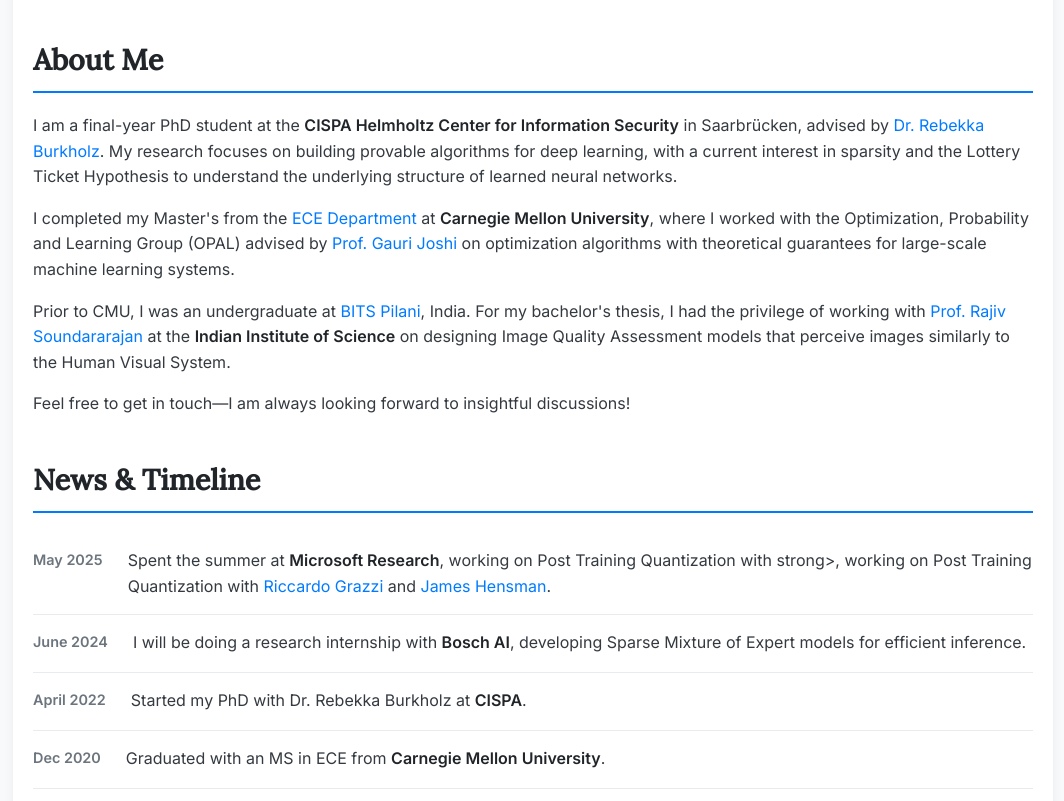
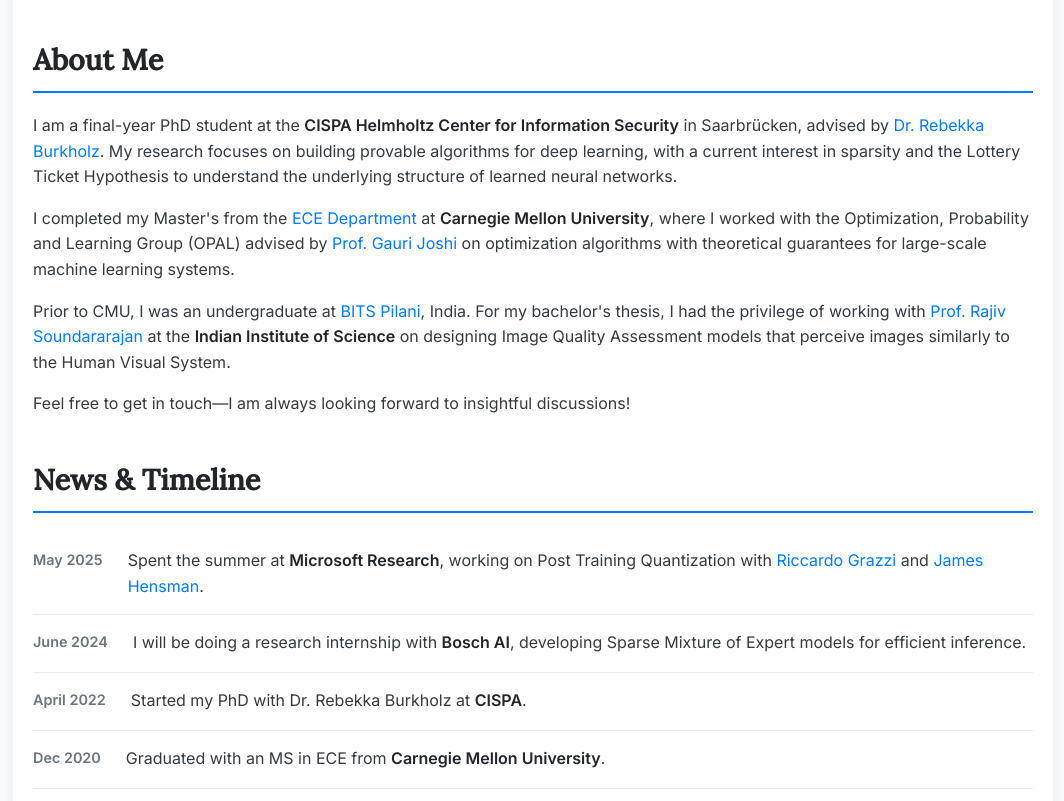
Before and after one commit to AdvaitGadhikar/advaitgadhikar.github.io, a plain HTML site: page index.html in a window 1280 px wide. Shown: the part 294-1095 px from the top of the page, without its empty margins (107-1171 px from the left). Drawn offline with Linux system fonts and the light colour scheme.

Commit message:
timeline

```diff
--- a/index.html
+++ b/index.html
@@ -295,7 +295,7 @@
         <h2>News & Timeline</h2>
         <!-- The news/timeline list structure is different, it does not need thumbnails -->
         <ul class="list">
-            <li><div class="date">May 2025</div> <div class="description">Spent the summer at <strong>Microsoft Research</strong>, working on Post Training Quantization with strong>, working on Post Training Quantization with <a href="https://prolearner.github.io/riccardograzzi.github.io/">Riccardo Grazzi</a> and <a href="https://scholar.google.com/citations?user=l8dX3ssAAAAJ&hl=en">James Hensman</a>.</div></li>
+            <li><div class="date">May 2025</div> <div class="description">Spent the summer at <strong>Microsoft Research</strong>, working on Post Training Quantization with <a href="https://prolearner.github.io/riccardograzzi.github.io/">Riccardo Grazzi</a> and <a href="https://scholar.google.com/citations?user=l8dX3ssAAAAJ&hl=en">James Hensman</a>.</div></li>
             <li><div class="date">June 2024</div> <div class="description">I will be doing a research internship with <strong>Bosch AI</strong>, developing Sparse Mixture of Expert models for efficient inference.</div></li>
             <li><div class="date">April 2022</div> <div class="description">Started my PhD with Dr. Rebekka Burkholz at <strong>CISPA</strong>.</div></li>
             <li><div class="date">Dec 2020</div> <div class="description">Graduated with an MS in ECE from <strong>Carnegie Mellon University</strong>.</div></li>
```
